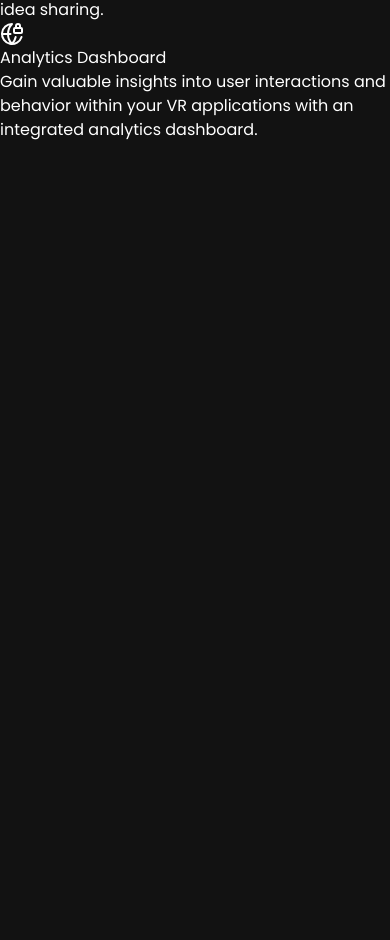
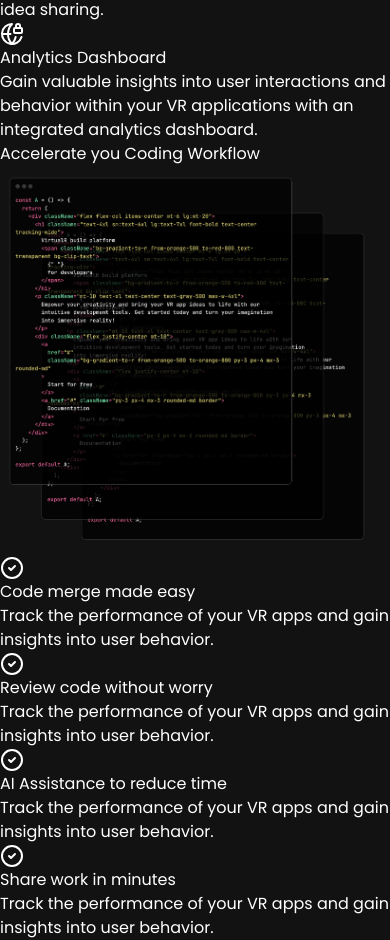
Before and after one commit to sanket9673/Master_AI, a React (Vite) app: page /testimonials in a window 390 px wide. Shown: the part 1611-2551 px from the top of the page. Before the commit the page ends 1753 px from the top, so only its background shows below. Built offline with nearby package versions, Linux system fonts and the light colour scheme.

Commit message:
WorkFlow Section

```diff
--- a/src/App.jsx
+++ b/src/App.jsx
@@ -2,6 +2,7 @@
 import Navbar from './components/Navbar';
 import HeroSection from './components/HeroSection' ;
 import FeatureSection from './components/FeatureSection';
+import WorkFlow from './components/WorkFlow';
 
 function App() {
   return (
@@ -10,6 +11,7 @@
     <div className="max-w-7xl mx-auto pt-20 px-6">
       <HeroSection />
       <FeatureSection />
+      <WorkFlow />
     </div>
     </>
   )
--- /dev/null
+++ b/src/components/WorkFlow.jsx
@@ -0,0 +1,35 @@
+import React from 'react' ;
+import { CheckCircle2 } from 'lucide-react';
+import codeImg from "../assets/code.jpg"
+import { checklistItems } from '../constants';
+
+const WorkFlow = () => {
+  return (
+    <div className='mt-20'>
+        <h2 className='text-3xl sm:text-5xl lg:text-6xl text-center mt-6 tracking-wide'>
+            Accelerate you
+            <span className='bg-gradient-to-r from-orange-500 to-orange-800 text-transparent bg-clip-text'> Coding Workflow</span>
+        </h2>
+        <div className='flex flex-wrap justify-center'>
+            <div className="p-2 w-full lg:w-1/2">
+            <img src={codeImg} alt="Code" />
+            </div>
+            <div className="pt-12 w-full lg:w-1/2">
+                {checklistItems.map((items, index) => (
+                    <div key={index} className='flex mb-12'>
+                        <div className="text-green-400 mx-6 bg-neutral-900 h-10 w-10 p-2 justify-center items-center rounded-full">
+                            <CheckCircle2 />
+                        </div>
+                        <div className="">
+                            <h5 className='mt-1 mb-2 text-xl'>{items.title}</h5>
+                            <p className='text-md text-neutral-500'>{items.description}</p>
+                        </div>
+                    </div>
+                ))}
+            </div>
+        </div>
+    </div>
+  )
+}
+
+export default WorkFlow;
```
